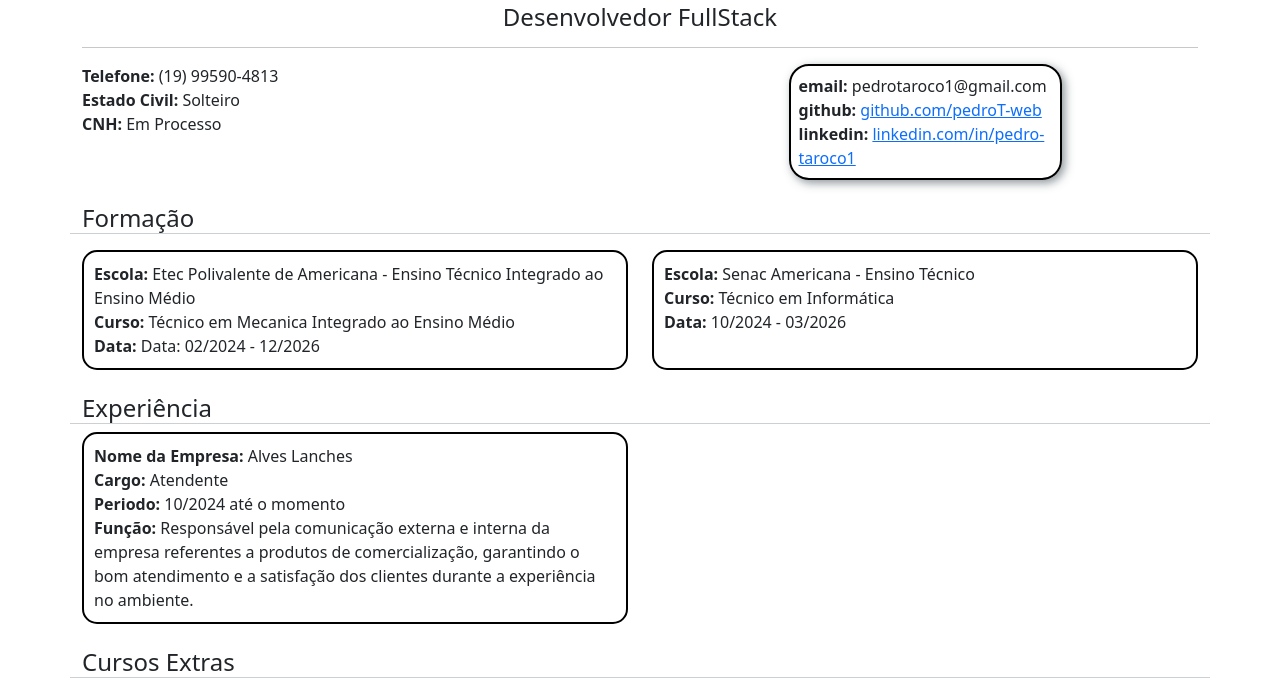
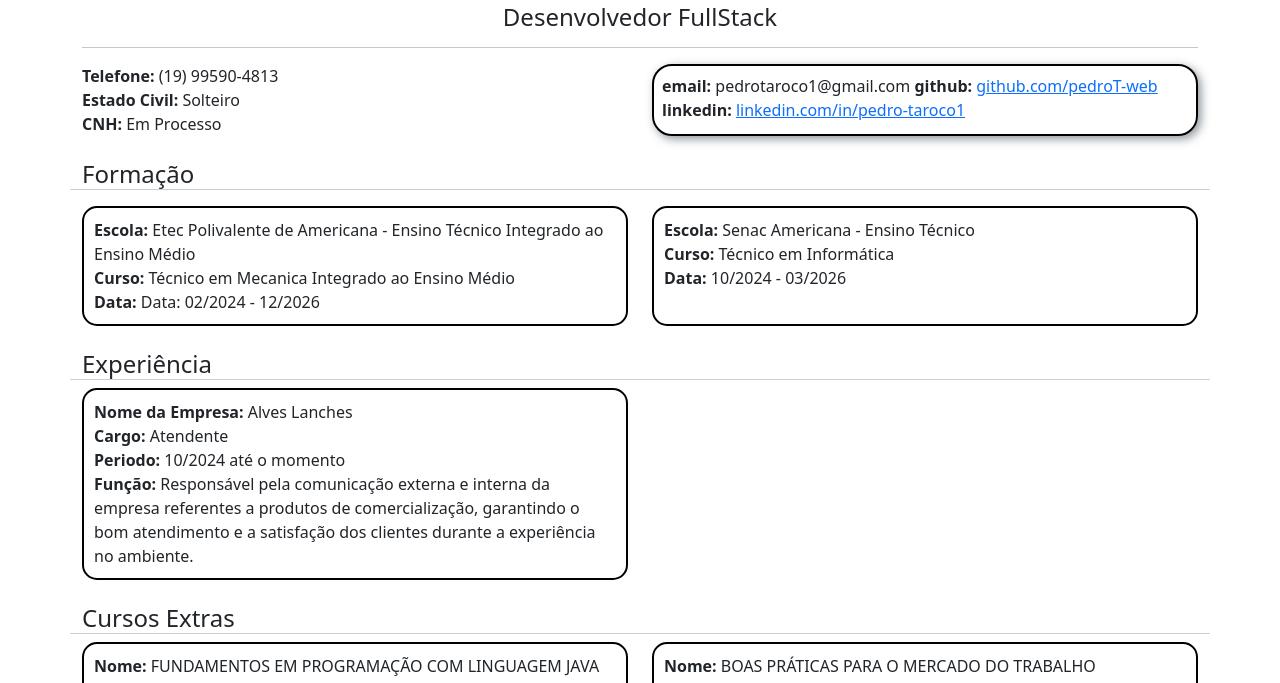
Before and after one commit to pedroT-web/pedroT-web.github.io, a plain HTML site: page index.html in a window 1280 px wide. Shown: the part 79-762 px from the top of the page. Drawn offline with nearby package versions, Linux system fonts and the light colour scheme.

Commit message:
atualizacao

```diff
--- a/css/style.css
+++ b/css/style.css
@@ -17,7 +17,7 @@
 }
 
 .dados-contato>div{
-    width: 50%;
+    width: 100%;
     margin: 0 auto;
 
     border: 2px solid black;
@@ -25,6 +25,12 @@
     box-shadow: 3px 3px 10px rgba(37, 51, 62, 0.522);
 
 }
+
+.campo_contato{
+    width: 100%;
+    height: 100%;
+}
+
 .dados-contato>div:hover{
     scale: 1.02;
     transition: ease-out 0.2s;
--- a/index.html
+++ b/index.html
@@ -35,7 +35,7 @@
             </div>
 
             <div class="dados-contato col">
-                <div class="p-2">
+                <div class="p-2 campo_contato">
                     <label class="email">
                         <strong>email: </strong> pedrotaroco1@gmail.com
                     </label>
```
